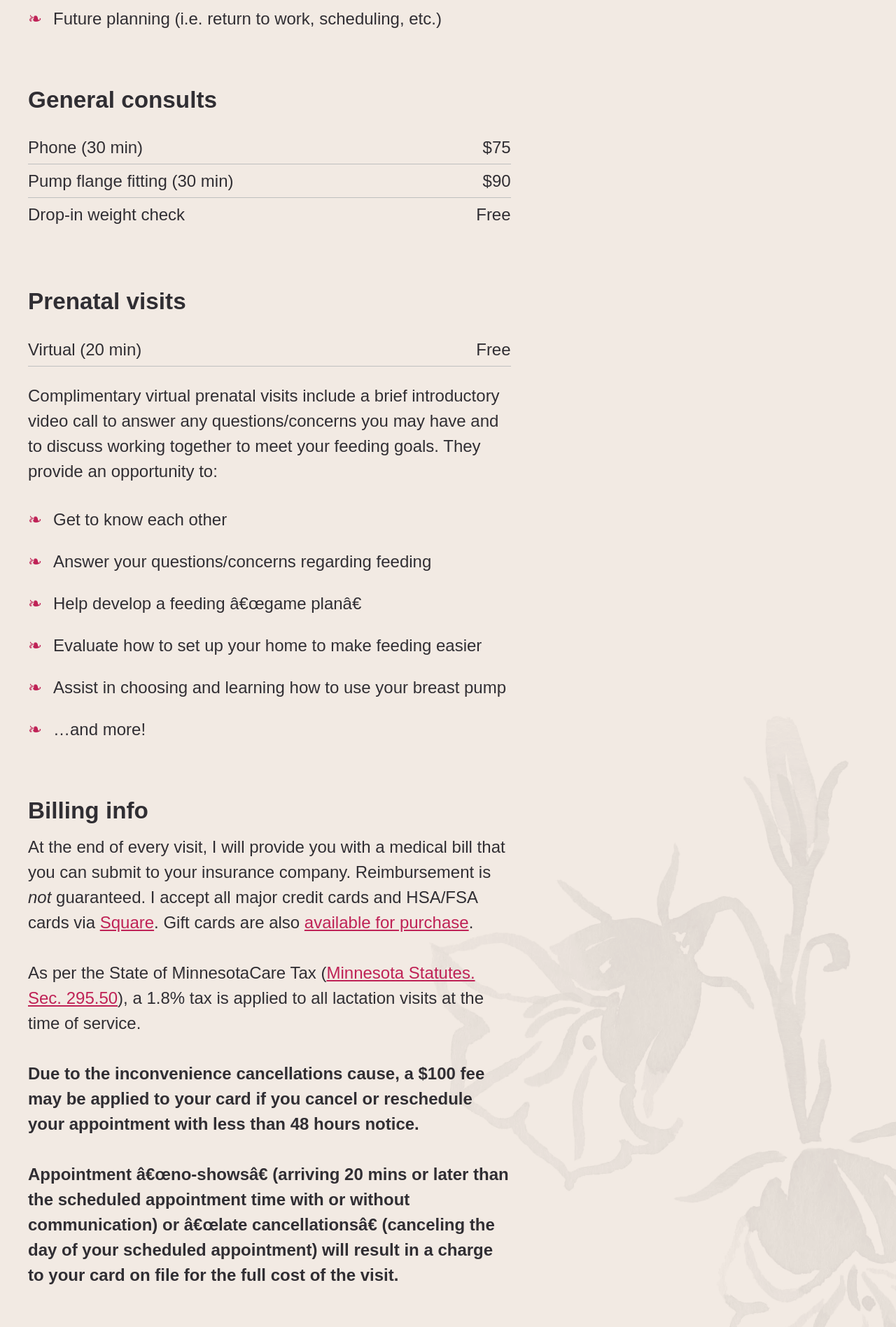
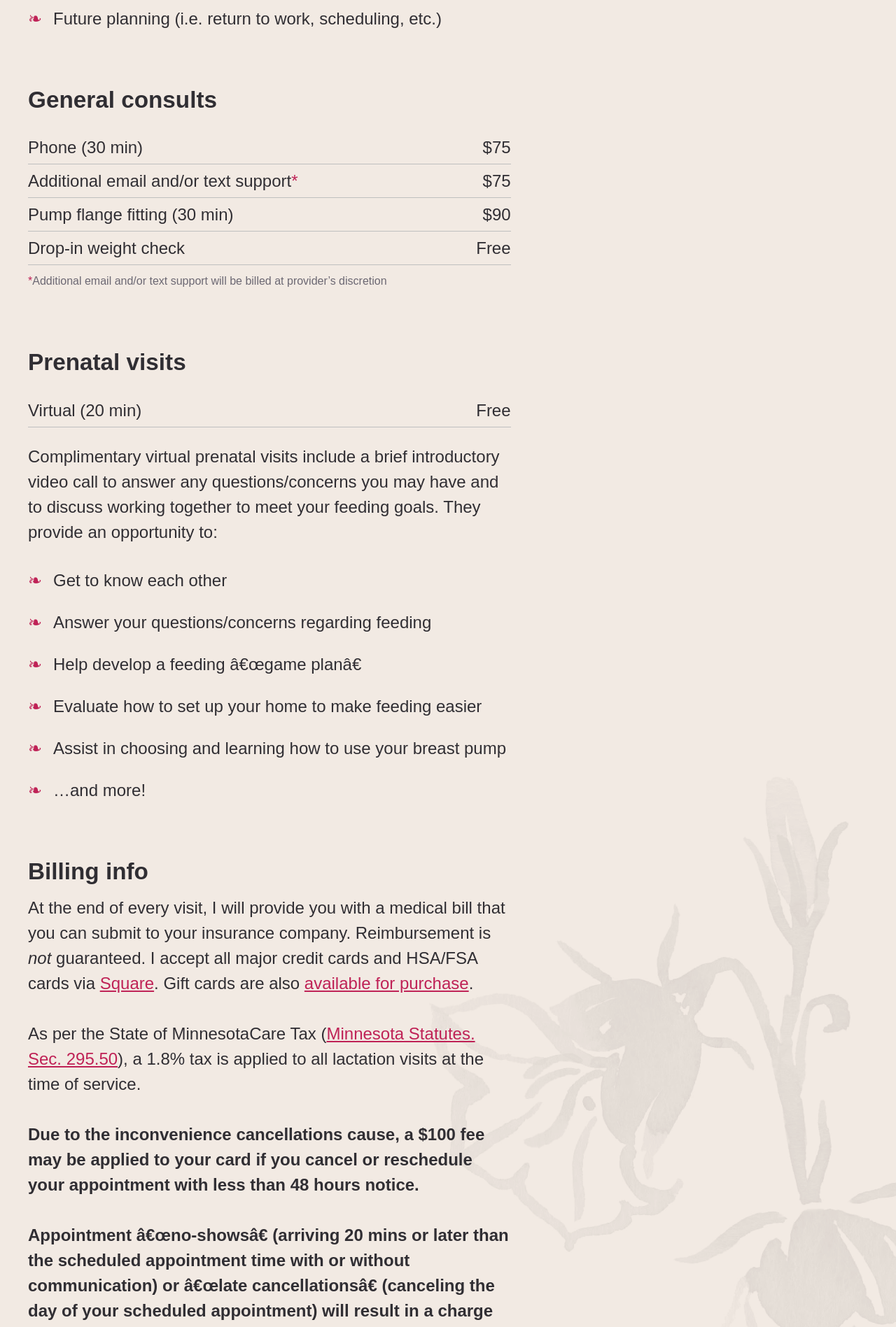
Before and after one commit to bellflowerlactation/bellflower, a Jekyll site: the page built from services.html, in a window 1280 px wide. Shown: the part 2840-4737 px from the top of the page at 70% size. Built offline with Jekyll 4.4.1, drawn with Linux system fonts in a browser that asks for light colours; some web fonts are replaced.

Commit message:
Adds service info for additional email/text support

```diff
--- a/assets/css/imports/utilities.css
+++ b/assets/css/imports/utilities.css
@@ -2,6 +2,9 @@
  * UTILITIES
  * ---------------------------------------------------------------------------------------
  */
+
+/* Color */
+.u-c\3A a { color: var(--color-accent); }
 
 /* Dimensions */
 
--- a/services.html
+++ b/services.html
@@ -123,12 +123,19 @@ title: Services
                 <td class="u-ta:r">$75</td>
             </tr>
             <tr>
+                <td>Additional email and/or text support<span class="u-c:a">*</span></td>
+                <td class="u-ta:r">$75</td>
+            </tr>
+            <tr>
                 <td>Pump flange fitting (30 min)</td>
                 <td class="u-ta:r">$90</td>
             </tr>
             <tr>
                 <td>Drop-in weight check</td>
                 <td class="u-ta:r">Free</td>
+            </tr>
+            <tr class="u-tc:g u-fs:a2 u-lg-fs:r">
+                <td class="u-pt:4"><span class="u-c:a">*</span>Additional email and/or text support will be billed at provider&rsquo;s discretion</td>
             </tr>
         </table>
     </section>
```
